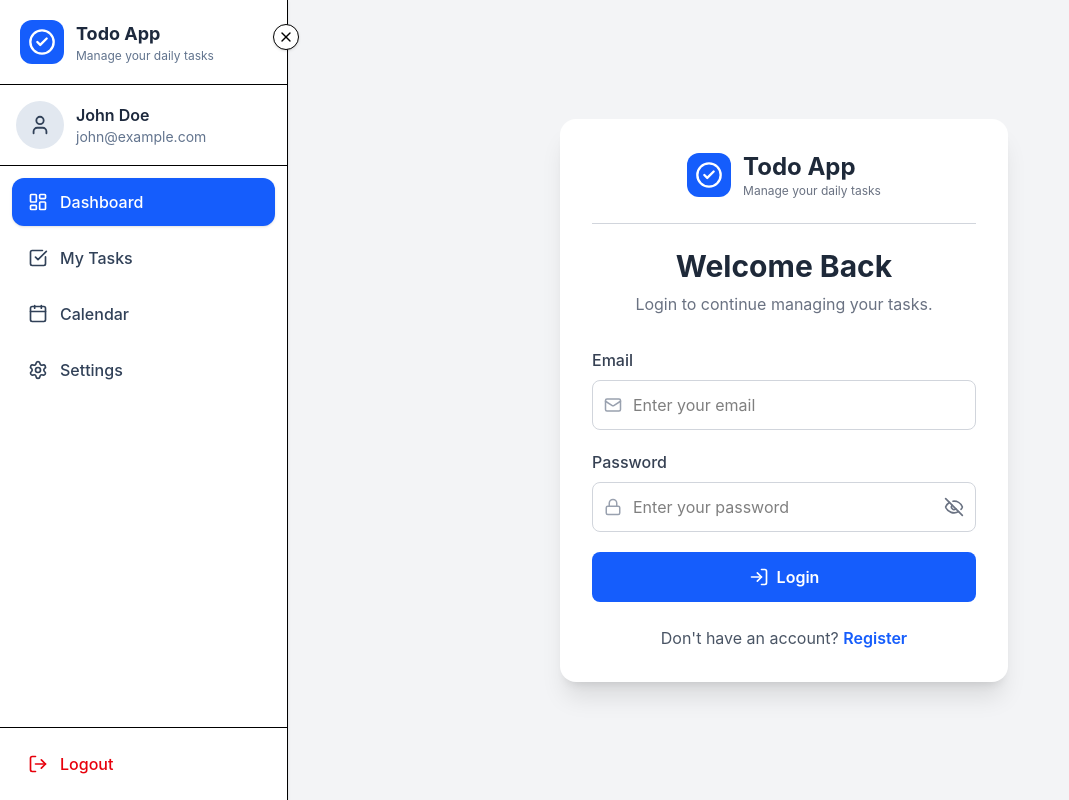
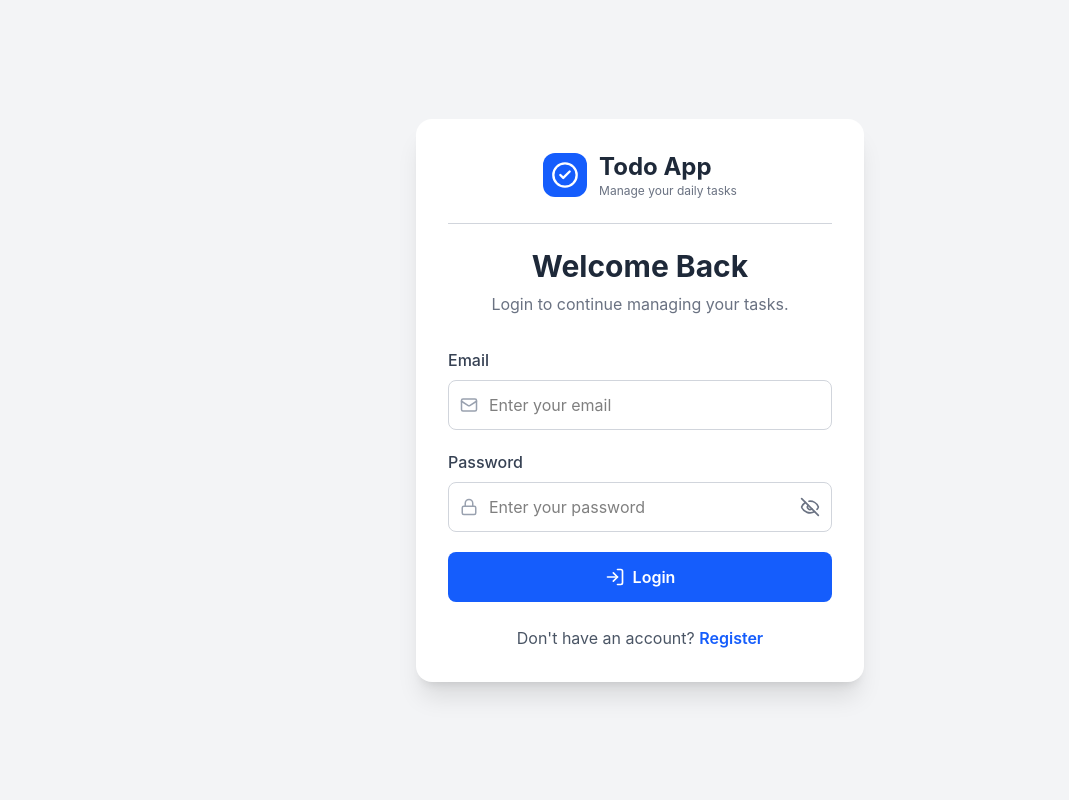
Before and after one commit to prakashkalsariya/Todo-App, a React (Vite) app: page /login in a window 1280 px wide. Shown: the whole page, without its empty margins (0-1069 px from the left). Built offline with nearby package versions, Linux system fonts and the light colour scheme.

Commit message:
All these codes are side bar ui

```diff
--- a/src/App.css
+++ b/src/App.css
@@ -5,3 +5,7 @@
   -webkit-line-clamp: 2;
   -webkit-box-orient: vertical;
 }
+
+.main_screen_height {
+height: calc(100vh - 82px);
+}
--- a/src/components/AddTask.tsx
+++ b/src/components/AddTask.tsx
@@ -68,7 +68,7 @@ const AddTask = () => {
      <ProtectedComponent>
     <div className="min-h-screen bg-gray-100">
       {/* Header */}
-      <div className="bg-white shadow border-b">
+      {/* <div className="bg-white shadow border-b">
         <div className=" flex items-center justify-between px-6 py-4">
           <Logo />
 
@@ -76,7 +76,7 @@ const AddTask = () => {
 
           <div className="min-w-55"></div>
         </div>
-      </div>
+      </div> */}
 
       {/* Form */}
       <div className="max-w-2xl mx-auto mt-8 bg-white p-8 rounded-xl shadow">
--- a/src/components/EditTask.tsx
+++ b/src/components/EditTask.tsx
@@ -54,13 +54,13 @@ const EditTask = () => {
     <ProtectedComponent>
       <div className="min-h-screen bg-gray-100">
         {/* Header */}
-        <div className="bg-white shadow border-b">
+        {/* <div className="bg-white shadow border-b">
           <div className=" flex items-center justify-between px-6 py-4 cursor-poniter">
             <Logo />
             <h1 className="text-2xl font-bold">Add Task</h1>
             <div className="min-w-55"></div>
           </div>
-        </div>
+        </div> */}
         {/* Form */}
         {state?.isLoading ? (
           <Loading />
--- a/src/components/MainApp.tsx
+++ b/src/components/MainApp.tsx
@@ -1,14 +1,42 @@
+import { useLocation } from "react-router-dom";
 import App from "../App";
+import Header from "./Header";
 import SideBar from "./SideBar";
+import { useEffect, useState } from "react";
+import { clientRoutes } from "../utils/routes";
 
 const MainApp = () => {
+  const [sideBar, setSidebar] = useState(false);
+  const location = useLocation();
+
+  const checkPath = () => {
+    switch (location.pathname) {
+      case clientRoutes.login:
+        setSidebar(false);
+        break;
+      case clientRoutes.register:
+        setSidebar(false);
+        break;
+      default:
+        setSidebar(true);
+    }
+  };
+
+  useEffect(() => {
+    checkPath();
+  }, [location.pathname]);
   return (
-    <div className="flex min-h-screen bg-slate-100">
-      <SideBar />
-      <main className="flex-1">
-        <App />
-      </main>
-    </div>
+    <>
+      {sideBar && <Header />}
+      <div className="flex bg-slate-100">
+        {sideBar && <SideBar />}
+        <main
+          className={`flex-1 overflow-auto ${sideBar && "main_screen_height"}`}
+        >
+          <App />
+        </main>
+      </div>
+    </>
   );
 };
 
--- a/src/components/SideBar.tsx
+++ b/src/components/SideBar.tsx
@@ -31,7 +31,7 @@ export default function SideBar() {
 
       {/* Logo */}
 
-      <div className="flex items-center gap-3 border-b p-5">
+      {/* <div className="flex items-center gap-3 border-b p-5">
         <div className="flex min-h-11 min-w-11 items-center justify-center rounded-xl bg-blue-600 text-white font-bold">
           <CheckCircle2 className="w-7 h-7 text-white" />
         </div>
@@ -45,7 +45,7 @@ export default function SideBar() {
             </p>
           </div>
         )}
-      </div>
+      </div> */}
 
       {/* Profile */}
       <div className="border-b p-4">
--- a/src/components/TaskDeleteModal.tsx
+++ b/src/components/TaskDeleteModal.tsx
@@ -50,7 +50,7 @@ const TaskDeleteModal = () => {
     <>
       {deleteData?.isOpen ? (
         <div
-          className={`fixed inset-0 z-50 flex items-center justify-center bg-black/50`}
+          className={`fixed inset-0 z-100 flex items-center justify-center bg-black/50`}
         >
           <div className="w-full max-w-md rounded-xl bg-white p-6 shadow-xl">
             {/* Icon */}
--- a/src/components/TaskList.tsx
+++ b/src/components/TaskList.tsx
@@ -59,7 +59,7 @@ const TaskList = () => {
   return (
     <ProtectedComponent>
       <div className="min-h-screen bg-gray-100">
-        <Header />
+        {/* <Header /> */}
         <TaskDeleteModal />
         <ViewTaskModal />
 
--- a/src/components/ViewTaskModal.tsx
+++ b/src/components/ViewTaskModal.tsx
@@ -24,7 +24,7 @@ const ViewTaskModal = () => {
   return (
     <>
       {viewData?.isOpen && (
-        <div className="fixed inset-0 z-50 flex items-center justify-center bg-black/50 px-4">
+        <div className="fixed inset-0 z-100 flex items-center justify-center bg-black/50 px-4">
           <div className="w-full max-w-lg rounded-2xl bg-white shadow-xl">
             {/* Header */}
             <div className="flex items-center justify-between border-b p-5">
--- a/src/main.tsx
+++ b/src/main.tsx
@@ -1,10 +1,13 @@
 import { createRoot } from "react-dom/client";
 import "./index.css";
-import { BrowserRouter } from "react-router-dom";
+import { BrowserRouter, Route } from "react-router-dom";
 import { Provider } from "react-redux";
 import { store } from "./redux/store.ts";
 import { Toaster } from "react-hot-toast";
 import MainApp from "./components/MainApp.tsx";
+import { clientRoutes } from "./utils/routes.ts";
+import Register from "./components/Register.tsx";
+import Login from "./components/Login.tsx";
 
 createRoot(document.getElementById("root")!).render(
   <>
```
Also changed, not shown: src/App.tsx (+0 -8 lines).
